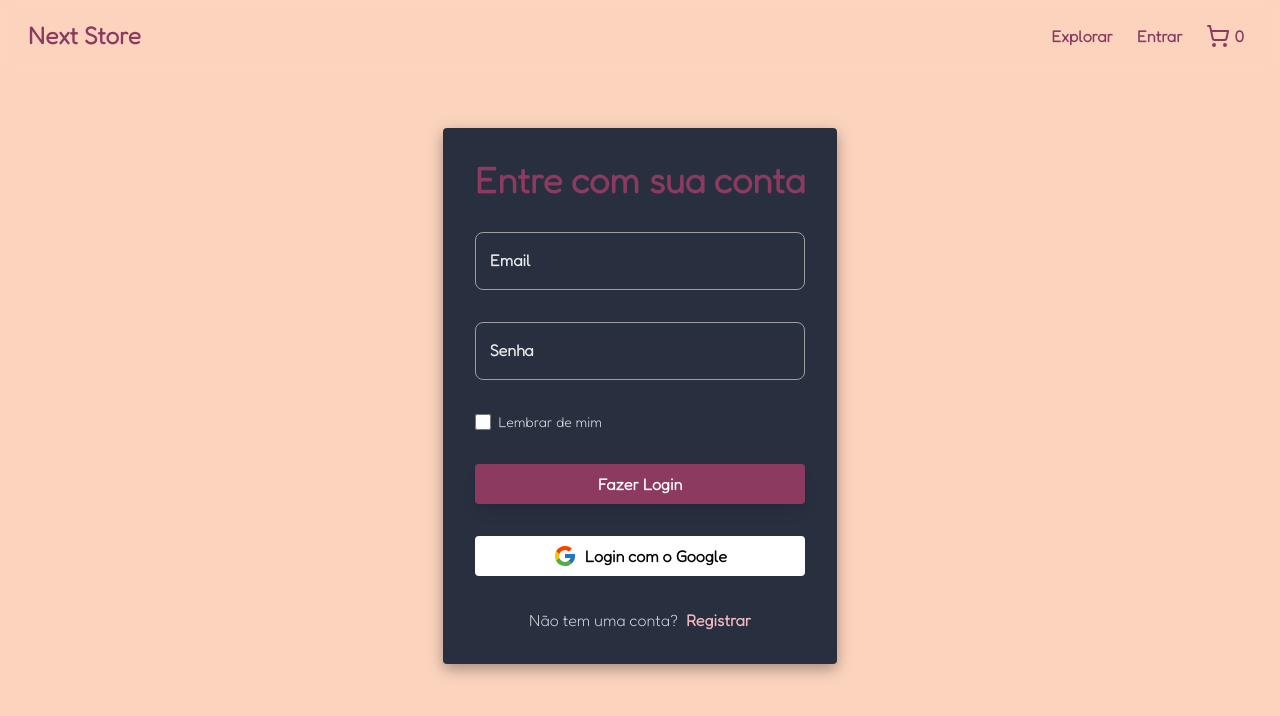
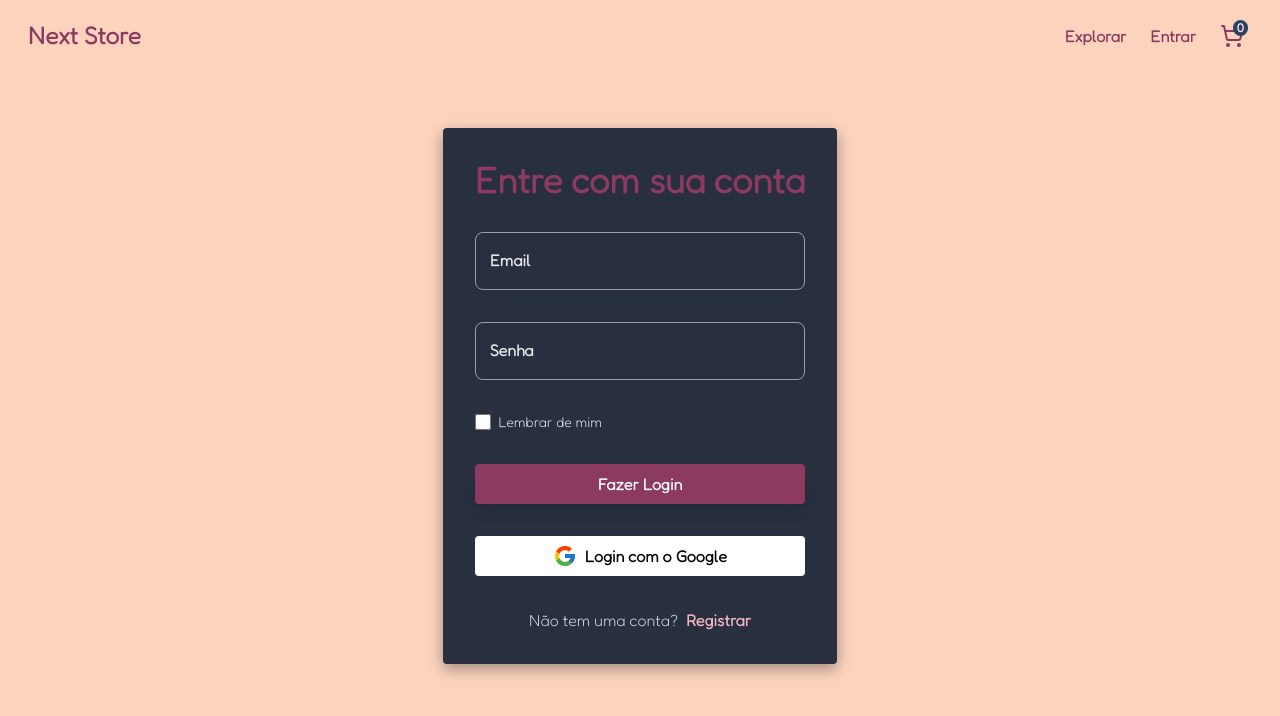
Before and after one commit to greatuber/Ecommerce-Pro, a Next.js app: page /pages/login in a window 1280 px wide. Shown: the top 716 px of the page. Built offline with nearby package versions, Linux system fonts and the light colour scheme.

Commit message:
feat: ensure that quantity overlaps the cart icon

```diff
--- a/app/components/cart/Cart.tsx
+++ b/app/components/cart/Cart.tsx
@@ -49,20 +49,22 @@ export default function Cart() {
     <Sheet>
       <SheetTrigger>
         {" "}
-        <li className="cursor-pointer flex items-center">
+        <li className="cursor-pointer relative flex items-center">
           <ShoppingCartIcon />
-          <p className="ml-1">{totalItemsInCart}</p>
+          <span className="absolute -top-1 -right-1 bg-[#304060] text-white rounded-full px-1 text-xs">
+            {totalItemsInCart}
+          </span>
         </li>
       </SheetTrigger>
       <SheetContent className="p-0 text-white" style={{ overflowY: "auto" }}>
         <SheetHeader className="border-b border-slate-800 p-5">
-          <SheetTitle className="font-bold text-2xl text-start mt-1 text-white animate__animated animate__fadeInRight">
+          <SheetTitle className="font-bold text-2xl mt-1 text-start text-white animate__animated animate__fadeInRight">
             Seu Carrinho
           </SheetTitle>
         </SheetHeader>
 
         {products.length === 0 ? (
-          <h1 className="p-5 font-bold text-xl">Carrinho vazio.</h1>
+          <h1 className="p-5 font-bold text-xl text-start">Carrinho vazio.</h1>
         ) : (
           <div className="p-4 text-start">
             {products.map((product) => (
@@ -76,7 +78,7 @@ export default function Cart() {
             </button>
 
             <div className="pt-5 font-bold animate__animated animate__fadeInRight">
-              <h1>Total: {formattedPrice}</h1>
+              <h1 className="text-start">Total: {formattedPrice}</h1>
               <button
                 className="flex gap-2 items-center justify-center w-full rounded bg-[#8C3A60] hover:bg-[#283040] hover:text-[#f2b6c1] transition duration-300 p-2"
                 onClick={handleFinishPurchaseClick}
```
